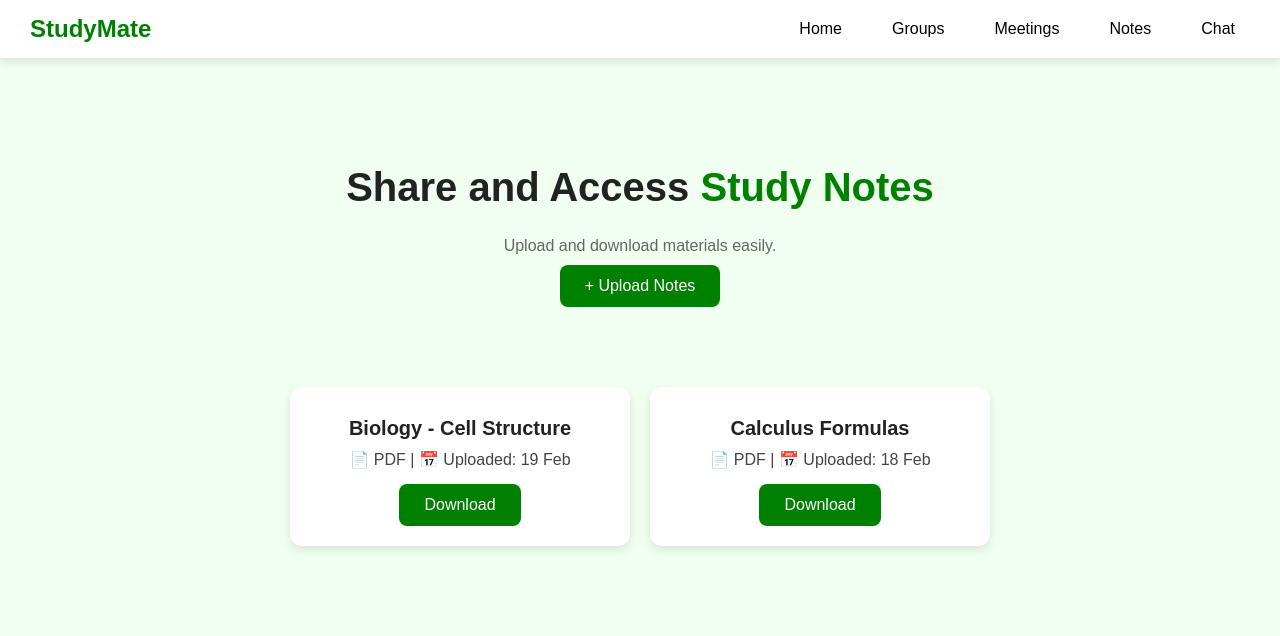
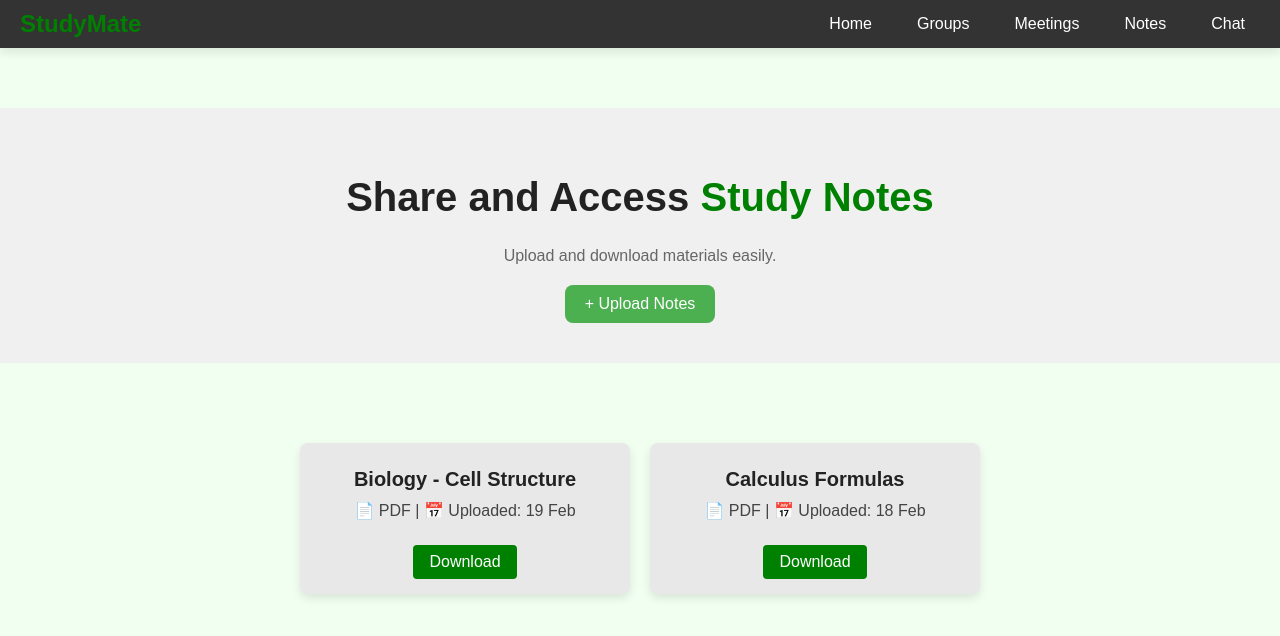
Before and after one commit to SakshiDevadiga/frontend, a plain HTML site: page notes-sharing.html in a window 1280 px wide. Drawn offline with Linux system fonts and the light colour scheme.

Commit message:
Add files via upload

```diff
--- a/notes-sharing.html
+++ b/notes-sharing.html
@@ -5,6 +5,60 @@
     <meta name="viewport" content="width=device-width, initial-scale=1.0">
     <title>Notes Sharing - StudySync</title>
     <link rel="stylesheet" href="other.css">
+    <style>
+        body {
+            font-family: Arial, sans-serif;
+            margin: 0;
+            padding: 0;
+        }
+        nav {
+            background-color: #333;
+            color: white;
+            display: flex;
+            justify-content: space-between;
+            padding: 10px 20px;
+        }
+        .nav-links {
+            list-style: none;
+            display: flex;
+            gap: 15px;
+        }
+        .nav-links li a {
+            color: white;
+            text-decoration: none;
+        }
+        header {
+            text-align: center;
+            padding: 40px;
+            background-color: #f0f0f0;
+        }
+        .upload-btn {
+            padding: 10px 20px;
+            background-color: #4CAF50;
+            color: white;
+            border: none;
+            cursor: pointer;
+            margin-top: 10px;
+        }
+        section.notes {
+            padding: 20px;
+        }
+        .note {
+            background-color: #e8e8e8;
+            padding: 15px;
+            margin-bottom: 15px;
+            border-radius: 8px;
+        }
+        .download-btn {
+            margin-top: 10px;
+            padding: 8px 16px;
+            background-color: green;
+            color: white;
+            border: none;
+            cursor: pointer;
+            border-radius: 4px;
+        }
+    </style>
 </head>
 <body>
     <nav>
@@ -35,15 +89,20 @@
     </section>
 
     <section class="notes" id="notesList">
+        <!-- Example Notes -->
         <div class="note">
             <h3>Biology - Cell Structure</h3>
             <p>📄 PDF | 📅 Uploaded: 19 Feb</p>
-            <button class="download-btn">Download</button>
+            <a href="notes/sample-biology.pdf" download>
+                <button class="download-btn">Download</button>
+            </a>
         </div>
         <div class="note">
             <h3>Calculus Formulas</h3>
             <p>📄 PDF | 📅 Uploaded: 18 Feb</p>
-            <button class="download-btn">Download</button>
+            <a href="notes/sample-calculus.pdf" download>
+                <button class="download-btn">Download</button>
+            </a>
         </div>
     </section>
 
@@ -56,7 +115,12 @@
 
             const title = document.getElementById('noteTitle').value;
             const fileInput = document.getElementById('noteFile');
-            const fileName = fileInput.files[0]?.name || "Untitled";
+            const file = fileInput.files[0];
+
+            if (!file) return;
+
+            const fileName = file.name;
+            const fileURL = URL.createObjectURL(file);
 
             const today = new Date();
             const dateStr = `${today.getDate()} ${today.toLocaleString('default', { month: 'short' })}`;
@@ -66,8 +130,11 @@
             newNote.innerHTML = `
                 <h3>${title}</h3>
                 <p>📄 ${fileName.split('.').pop().toUpperCase()} | 📅 Uploaded: ${dateStr}</p>
-                <button class="download-btn">Download</button>
+                <a href="${fileURL}" download="${fileName}">
+                    <button class="download-btn">Download</button>
+                </a>
             `;
+
             notesList.prepend(newNote);
             form.reset();
             document.getElementById('upload-form').style.display = 'none';
```
